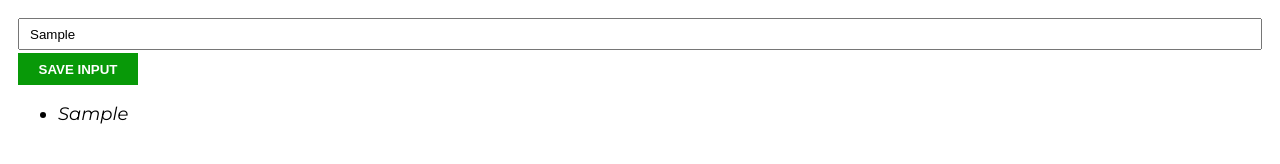
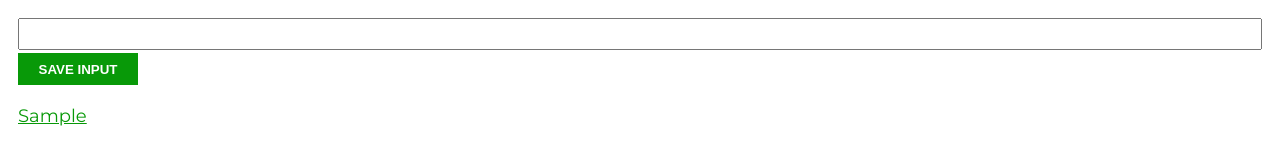
Before and after one commit to DarkSire7/js-learning, a plain HTML site: page Js practice/browser extension/index.html in a window 1280 px wide. Both pictures are taken after typing "Sample" into the empty fields and a click on the button "SAVE INPUT". Drawn offline with Linux system fonts and the light colour scheme.

Commit message:
Added clear function, and optimized code

```diff
--- a/Js practice/browser extension/index.js
+++ b/Js practice/browser extension/index.js
@@ -2,24 +2,31 @@ const savebtn = document.getElementById("save-btn");
 const inputhtml = document.getElementById("input-field");
 let listhtml = document.getElementById("list");
 
-let listitems = "";
+
 
 let myleads = []
-let i = 0;
 
 savebtn.addEventListener("click", function save() {
-    console.log("button clicked")
     myleads.push(inputhtml.value)
     renderleads();
-
+    clear();
 })
 
 
 function renderleads() {
+    let listitems = "";
+
     for (let i = 0; i < myleads.length; i++) {
-        console.log(myleads[i]);
-        listitems = "<li>" + myleads[i] + "</li>";
+        listitems += `
+        <li>
+            <a href = '${myleads[i]}' target='_blank'>
+            ${myleads[i]}
+            </a>
+        </li>`
     }
+    listhtml.innerHTML = listitems;
+}
 
-    listhtml.innerHTML += listitems;
+function clear() {
+    inputhtml.value = "";
 }
--- a/Js practice/browser extension/style.css
+++ b/Js practice/browser extension/style.css
@@ -7,7 +7,6 @@ body {
     padding: 10;
     font-family: "Montserrat", sans-serif;
     font-size: large;
-    font-style: italic;
 }
 
 input {
@@ -24,3 +23,17 @@ input {
     height: 4vh;
     font-weight: bold;
 }
+
+a {
+    color: rgb(8, 153, 8);
+}
+
+ul {
+    margin-top: 20px;
+    padding-left: 0;
+    list-style-type: none;
+}
+
+li {
+    margin-top: 3px;
+}
```
Also changed, not shown: Js practice/browser extension/index.html (+1 -2 lines).
